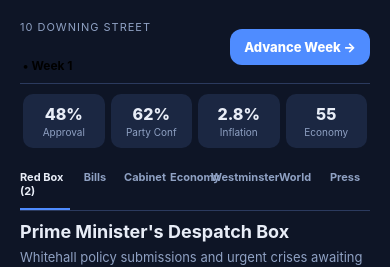
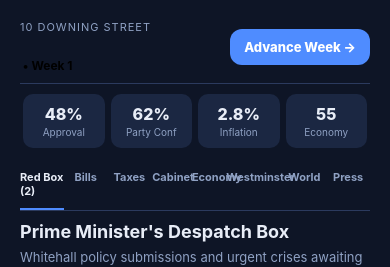
Before and after one commit to joshworley21-rgb/pm-simulator, a React Native app in the folder pm-sim-app/: screen /Game in a window 390 px wide. Shown: the top 267 px of the page. Built offline with nearby package versions, Linux system fonts and the light colour scheme.

Commit message:
Edit pm-sim-app/src/app/screens/GameScreen.tsx: replace "          { key: 'legislation', label: '" with "          { key: 'legislation', label: '"

```diff
--- a/pm-sim-app/src/app/screens/GameScreen.tsx
+++ b/pm-sim-app/src/app/screens/GameScreen.tsx
@@ -88,6 +88,7 @@ export default function GameScreen() {
         {[
           { key: 'redbox', label: `Red Box (${state.redBox.length})` },
           { key: 'legislation', label: 'Bills' },
+          { key: 'taxes', label: 'Taxes' },
           { key: 'cabinet', label: 'Cabinet' },
           { key: 'nation', label: 'Economy' },
           { key: 'parliament', label: 'Westminster' },
```
